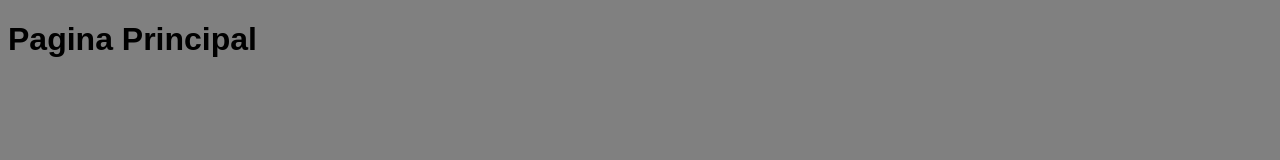
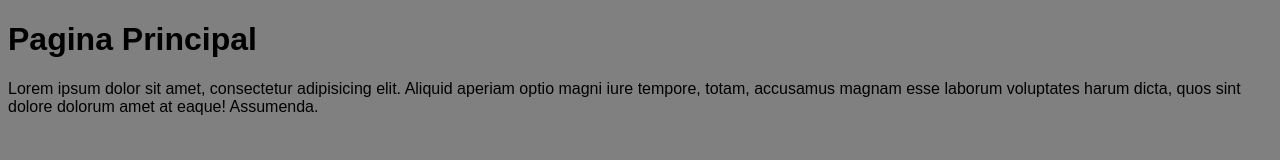
Before and after one commit to dalviik/holaMundo, a plain HTML site: page index.html in a window 1280 px wide. Drawn offline with Linux system fonts and the light colour scheme.

Commit message:
agregamos un parrafo a la pagina

```diff
--- a/index.html
+++ b/index.html
@@ -6,7 +6,8 @@
 </head>
 <link rel="stylesheet" type="text/css" href="styles/style.css">
 <body>
-<h1>Pagina Principal</h1>
+	<h1>Pagina Principal</h1>
+	<p>Lorem ipsum dolor sit amet, consectetur adipisicing elit. Aliquid aperiam optio magni iure tempore, totam, accusamus magnam esse laborum voluptates harum dicta, quos sint dolore dolorum amet at eaque! Assumenda.</p>
 
 </body>
 </html>
--- a/styles/style.css
+++ b/styles/style.css
@@ -2,3 +2,6 @@ body{
 	background: gray;
 	font-family: arial;
 }
+p{
+
+}
```
